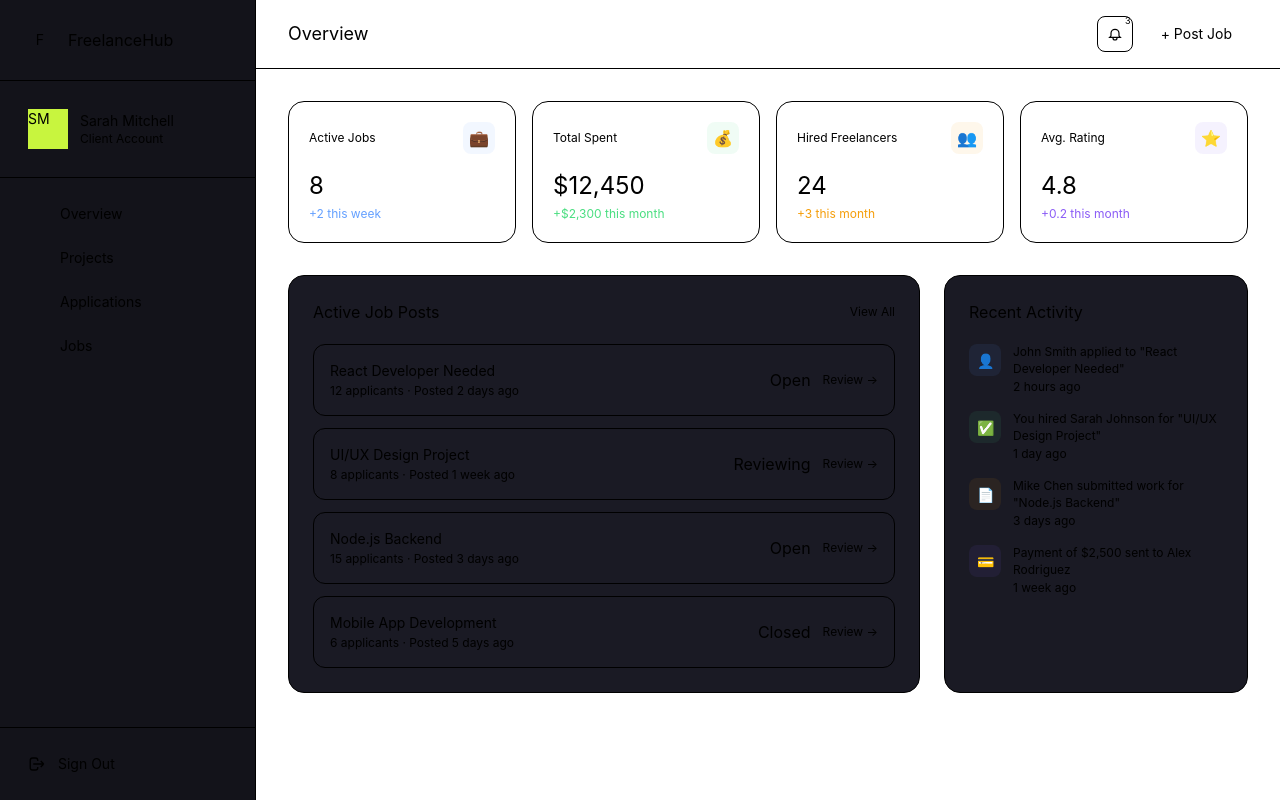
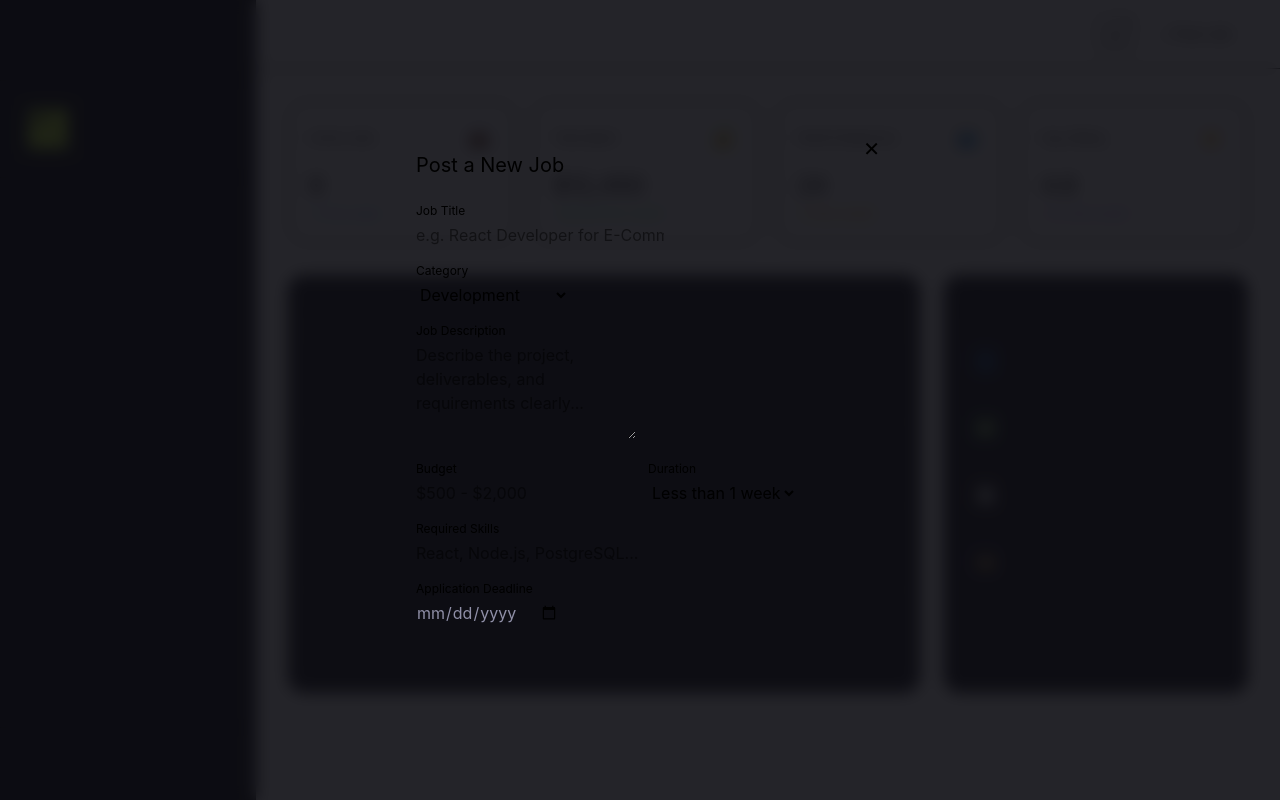
Before and after one commit to IdenDark/Free_Lance, a Vue app: page /client in a window 1280 px wide. Both pictures are taken after a click on the button "+ Post Job". Built offline with nearby package versions, Linux system fonts and the light colour scheme.

Commit message:
Client side postjob modal integration

```diff
--- a/src/components/AuthModal.vue
+++ b/src/components/AuthModal.vue
@@ -33,8 +33,7 @@ function handleRegister() {
 </script>
 
 <template>
-<div v-if="showAuth"
-     class="fixed inset-0 z-50 flex items-center justify-center p-4 bg-black/80 backdrop-blur-md">
+<div v-if="showAuth"      class="fixed inset-0 z-50 flex items-center justify-center p-4 bg-black/80 backdrop-blur-md">
 
   <div class="glass rounded-2xl p-8 w-full max-w-md relative animate-fade">
 
--- /dev/null
+++ b/src/components/postJob.vue
@@ -0,0 +1,32 @@
+<script setup>
+const showPostJob = defineModel()
+
+</script>
+
+<template>
+<div v-if="showPostJob" class="fixed inset-0 z-50 flex items-center justify-center p-4" style="background:rgba(13,13,18,0.9);backdrop-filter:blur(8px);">
+    <div class="glass rounded-2xl p-8 w-full max-w-lg relative page-enter max-h-[90vh] overflow-y-auto">
+      <button @click="showPostJob=false" class="absolute top-4 right-4 text-muted hover:text-soft transition-colors text-xl">✕</button>
+      <h2 class="font-display font-700 text-xl mb-6">Post a New Job</h2>
+      <div class="space-y-4">
+        <div><label class="text-xs text-muted mb-1 block">Job Title</label><input placeholder="e.g. React Developer for E-Commerce Rebuild"/></div>
+        <div><label class="text-xs text-muted mb-1 block">Category</label>
+          <select><option>Development</option><option>Design</option><option>Writing & Content</option><option>Marketing</option><option>Data & Analytics</option></select>
+        </div>
+        <div><label class="text-xs text-muted mb-1 block">Job Description</label><textarea rows="4" placeholder="Describe the project, deliverables, and requirements clearly..."></textarea></div>
+        <div class="grid grid-cols-2 gap-4">
+          <div><label class="text-xs text-muted mb-1 block">Budget</label><input placeholder="$500 - $2,000"/></div>
+          <div><label class="text-xs text-muted mb-1 block">Duration</label>
+            <select><option>Less than 1 week</option><option>1-4 weeks</option><option>1-3 months</option><option>3+ months</option></select>
+          </div>
+        </div>
+        <div><label class="text-xs text-muted mb-1 block">Required Skills</label><input placeholder="React, Node.js, PostgreSQL..."/></div>
+        <div><label class="text-xs text-muted mb-1 block">Application Deadline</label><input type="date" style="color:#9090A8"/></div>
+      </div>
+      <div class="flex gap-3 mt-6">
+        <!-- <button @click="/*submitJob()*/" class="btn-primary flex-1">Post Job →</button>
+        <button @click="/*showPostJob=false*/" class="btn-outline px-5">Cancel</button> -->
+      </div>
+    </div>
+  </div>
+</template>
--- /dev/null
+++ b/src/stores/clientStore.js
@@ -0,0 +1,33 @@
+import { defineStore } from 'pinia'
+import { useJobsStore } from './jobsStore'
+
+export const useClientStore = defineStore('client', {
+
+  state: () => ({
+
+    stats: {
+      jobsPosted: 0,
+      activeProjects: 0
+    },
+
+    projects: []
+
+  }),
+
+  actions: {
+
+    createProject(job){
+
+    const jobsStore = useJobsStore()
+
+    jobsStore.postJob(job)
+
+    this.projects.push(job)
+
+    this.stats.jobsPosted++
+
+    }
+
+  }
+
+})
--- /dev/null
+++ b/src/stores/freelancerStore.js
@@ -0,0 +1,46 @@
+import { defineStore } from 'pinia'
+
+//import of jobs
+import { useJobsStore } from './jobsStore'
+
+export const useFreelancerStore = defineStore('freelancer', {
+
+  state: () => ({
+
+    stats: {
+      applications: 0,
+      activeProjects: 0,
+      earnings: 0
+    },
+
+    myApplications: []
+
+  }),
+
+  actions: {
+
+    apply(job){
+
+
+
+    const jobsStore = useJobsStore()
+
+    // register application in jobs database
+    jobsStore.applyToJob(job.id, "Freelancer")
+
+    // track freelancer activity
+    this.myApplications.push(job)
+
+    this.stats.applications++
+
+
+
+      this.myApplications.push(job)
+
+      this.stats.applications++
+
+    }
+
+  }
+
+})
--- /dev/null
+++ b/src/stores/jobsStore.js
@@ -0,0 +1,66 @@
+import { defineStore } from 'pinia'
+
+export const useJobsStore = defineStore('jobs', {
+
+  state: () => ({
+
+    featuredJobs: [
+      {
+        id: 1,
+        title: 'Frontend Vue Developer',
+        company: 'TechFlow',
+        budget: '$2000',
+        description: 'Build responsive UI using Vue and Tailwind',
+        skills: ['Vue', 'Tailwind', 'JavaScript']
+      },
+      {
+        id: 2,
+        title: 'Laravel Backend Developer',
+        company: 'DevSolutions',
+        budget: '$3000',
+        description: 'Develop API endpoints and authentication',
+        skills: ['Laravel', 'PHP', 'MySQL'],
+
+
+      }
+    ],
+
+    allJobs: [...this.featuredJobs],
+
+    clientJobsList: [],
+
+    activeJobs: []
+
+  }),
+
+  actions: {
+
+    postJob(job){
+
+      job.id = Date.now()
+
+      this.allJobs.push(job)
+
+      this.clientJobsList.push(job)
+
+      this.activeJobs.push(job)
+      this.featuredJobs.push(job)
+
+    },
+
+    applyToJob(jobId, freelancer){
+
+      const job = this.allJobs.find(j => j.id === jobId)
+
+      if(!job.applications){
+        job.applications = []
+      }
+
+      job.applications.push(freelancer)
+
+    }
+
+  }
+
+
+})
--- a/src/views/client/ClientLayout.vue
+++ b/src/views/client/ClientLayout.vue
@@ -1,4 +1,128 @@
 
+<script setup>
+import { useRoute, useRouter } from 'vue-router'
+import { useAuthStore } from '@/stores/auth'
+import { ref, computed } from 'vue'
+import postJob from '../../components/postJob.vue'
+
+const route = useRoute()
+const router = useRouter()
+const authStore = useAuthStore()
+
+const clientTab = ref('overview')
+const showPostJob = ref(false)
+
+const clientNav = [
+  { label: 'Overview', path: '/client' },
+  { label: 'Projects', path: '/client/projects' },
+  { label: 'Applications', path: '/client/applications' },
+  { label: 'Jobs', path: '/client/jobs' }
+]
+
+
+
+
+function logout() {
+  authStore.logout()
+}
+
+// job stuff
+function submitJob(){
+
+  const job = {
+    title: "Mobile App Developer",
+    company: "StartupX",
+    budget: "$2500",
+    description: "Build Flutter mobile app"
+  }
+
+  jobsStore.postJob(job)
+}
+
+function navigateTo(path) {
+  router.push(path)
+}
+</script>
+
+
+
+
+<template>
+  <div class="flex min-h-screen">
+
+    <!-- SIDEBAR -->
+    <aside class="sidebar w-64 fixed top-0 left-0 h-full border-r border-border flex flex-col" style="background:#13131A;">
+      <div class="p-6 border-b border-border">
+        <div class="flex items-center gap-3">
+          <div class="w-8 h-8 bg-accent rounded-lg flex items-center justify-center">
+            <span class="font-display font-800 text-ink text-sm">F</span>
+          </div>
+          <span class="font-display font-700">FreelanceHub</span>
+        </div>
+      </div>
+      <div class="p-4 border-b border-border">
+        <div class="flex items-center gap-3 p-3">
+          <div class="avatar w-10 h-10 text-sm text-ink" style="background:#C8F53E;">SM</div>
+          <div>
+            <div class="font-display font-600 text-sm">Sarah Mitchell</div>
+            <div class="text-muted text-xs">Client Account</div>
+          </div>
+        </div>
+      </div>
+      <nav class="p-4 flex-1 space-y-1">
+        <router-link
+          v-for="item in clientNav"
+          :key="item.path"
+          :to="item.path"
+          class="px-3 py-2.5 flex items-center gap-3 text-sm rounded-lg transition"
+          :class="route.path === item.path ? 'bg-accent/10 text-accent' : 'text-muted hover:text-soft'"
+        >
+          <span v-html="item.icon" class="w-5 h-5 shrink-0"></span>
+          <span>{{ item.label }}</span>
+          <span v-if="item.badge" class="ml-auto badge badge-pending text-xs">{{ item.badge }}</span>
+        </router-link>
+      </nav>
+      <div class="p-4 border-t border-border">
+        <button @click="logout" class="w-full px-3 py-2.5 flex items-center gap-3 text-sm text-muted hover:text-soft">
+          <svg width="18" height="18" fill="none" stroke="currentColor" stroke-width="1.8" viewBox="0 0 24 24"><path d="M17 16l4-4m0 0l-4-4m4 4H7m6 4v1a3 3 0 01-3 3H6a3 3 0 01-3-3V7a3 3 0 013-3h4a3 3 0 013 3v1"/></svg>
+          <span>Sign Out</span>
+        </button>
+      </div>
+    </aside>
+
+    <!-- MAIN CONTENT -->
+    <main class="flex-1 ml-64 min-h-screen">
+
+      <!-- Topbar -->
+      <div class="sticky top-0 z-10 glass border-b border-border px-8 py-4 flex items-center justify-between">
+        <div>
+          <h1 class="font-display font-700 text-lg">{{ clientNavLabel }}</h1>
+          <!-- <p class="text-muted text-xs">Saturday, February 21, 2026</p> -->
+        </div>
+        <div class="flex items-center gap-3">
+          <button class="relative w-9 h-9 rounded-lg border border-border flex items-center justify-center text-muted hover:text-soft transition-colors">
+            <svg width="16" height="16" fill="none" stroke="currentColor" stroke-width="1.8" viewBox="0 0 24 24"><path d="M15 17h5l-1.405-1.405A2.032 2.032 0 0118 14.158V11a6 6 0 10-12 0v3.159c0 .538-.214 1.055-.595 1.436L4 17h5m6 0v1a3 3 0 11-6 0v-1m6 0H9"/></svg>
+            <span class="absolute -top-1 -right-1 w-4 h-4 bg-accent rounded-full flex items-center justify-center text-ink font-600" style="font-size:9px;">3</span>
+          </button>
+          <button @click="showPostJob=true" class="btn-primary text-sm px-4 py-2">+ Post Job</button>
+          <postJob v-model="showPostJob" />
+
+        </div>
+      </div>
+
+      <!-- DYNAMIC CONTENT -->
+      <div class="p-8">
+        <router-view />
+      </div>
+    </main>
+
+  </div>
+</template>
+
+
+
+
+<!--
 <script setup>
 import { useRoute, useRouter } from 'vue-router'
 import { useAuthStore } from '@/stores/auth'
@@ -35,75 +159,4 @@ function logout() {
 // function navigateTo(path) {
 //   router.push(path)
 // }
-</script>
-
-
-<template>
-  <div class="flex min-h-screen">
-
-    <!-- SIDEBAR -->
-    <aside class="sidebar w-64 fixed top-0 left-0 h-full border-r border-border flex flex-col" style="background:#13131A;">
-      <div class="p-6 border-b border-border">
-        <div class="flex items-center gap-3">
-          <div class="w-8 h-8 bg-accent rounded-lg flex items-center justify-center">
-            <span class="font-display font-800 text-ink text-sm">F</span>
-          </div>
-          <span class="font-display font-700">FreelanceHub</span>
-        </div>
-      </div>
-      <div class="p-4 border-b border-border">
-        <div class="flex items-center gap-3 p-3">
-          <div class="avatar w-10 h-10 text-sm text-ink" style="background:#C8F53E;">SM</div>
-          <div>
-            <div class="font-display font-600 text-sm">Sarah Mitchell</div>
-            <div class="text-muted text-xs">Client Account</div>
-          </div>
-        </div>
-      </div>
-      <nav class="p-4 flex-1 space-y-1">
-        <router-link
-          v-for="item in clientNav"
-          :key="item.path"
-          :to="item.path"
-          class="px-3 py-2.5 flex items-center gap-3 text-sm rounded-lg transition"
-          :class="route.path === item.path ? 'bg-accent/10 text-accent' : 'text-muted hover:text-soft'"
-        >
-          <span v-html="item.icon" class="w-5 h-5 flex-shrink-0"></span>
-          <span>{{ item.label }}</span>
-          <span v-if="item.badge" class="ml-auto badge badge-pending text-xs">{{ item.badge }}</span>
-        </router-link>
-      </nav>
-      <div class="p-4 border-t border-border">
-        <button @click="logout" class="w-full px-3 py-2.5 flex items-center gap-3 text-sm text-muted hover:text-soft">
-          <svg width="18" height="18" fill="none" stroke="currentColor" stroke-width="1.8" viewBox="0 0 24 24"><path d="M17 16l4-4m0 0l-4-4m4 4H7m6 4v1a3 3 0 01-3 3H6a3 3 0 01-3-3V7a3 3 0 013-3h4a3 3 0 013 3v1"/></svg>
-          <span>Sign Out</span>
-        </button>
-      </div>
-    </aside>
-
-    <!-- MAIN CONTENT -->
-    <main class="flex-1 ml-64 min-h-screen">
-
-      <!-- Topbar -->
-      <div class="sticky top-0 z-10 glass border-b border-border px-8 py-4 flex items-center justify-between">
-        <div>
-          <h1 class="font-display font-700 text-lg">{{ clientNavLabel }}</h1>
-          <!-- <p class="text-muted text-xs">Saturday, February 21, 2026</p> -->
-        </div>
-        <div class="flex items-center gap-3">
-          <button class="relative w-9 h-9 rounded-lg border border-border flex items-center justify-center text-muted hover:text-soft transition-colors">
-            <svg width="16" height="16" fill="none" stroke="currentColor" stroke-width="1.8" viewBox="0 0 24 24"><path d="M15 17h5l-1.405-1.405A2.032 2.032 0 0118 14.158V11a6 6 0 10-12 0v3.159c0 .538-.214 1.055-.595 1.436L4 17h5m6 0v1a3 3 0 11-6 0v-1m6 0H9"/></svg>
-            <span class="absolute -top-1 -right-1 w-4 h-4 bg-accent rounded-full flex items-center justify-center text-ink font-600" style="font-size:9px;">3</span>
-          </button>
-          <button @click="showPostJob=true" class="btn-primary text-sm px-4 py-2">+ Post Job</button>
-        </div>
-      </div>
-
-      <!-- DYNAMIC CONTENT -->
-      <div class="p-8">
-        <router-view />
-      </div>
-    </main>
-
-  </div>
-</template>
+</script> -->
--- a/src/views/freelancer/Browse.vue
+++ b/src/views/freelancer/Browse.vue
@@ -1,3 +1,12 @@
+<script setup>
+import { useJobsStore } from '@/stores/jobsStore'
+
+const jobsStore = useJobsStore()
+
+const jobs = jobsStore.featuredJobs
+</script>
+
+
 <template>
    <div  class="page-enter">
           <div class="flex flex-col md:flex-row gap-4 mb-6">
@@ -6,7 +15,7 @@
             <select class="md:w-40"><option>Any Budget</option><option>Under $500</option><option>$500–$2000</option><option>$2000+</option></select>
           </div>
           <div class="grid gap-4">
-            <div v-for="job in allJobs" :key="job.id"
+            <div v-for="job in jobs" :key="job.id"
               class="card-hover rounded-2xl border border-border p-6" style="background:#1A1A24;">
               <div class="flex flex-col md:flex-row md:items-start gap-4">
                 <div class="w-12 h-12 rounded-2xl flex items-center justify-center text-2xl flex-shrink-0" :style="`background:${job.color}20`">{{ job.icon }}</div>
--- a/src/views/freelancer/Profile.vue
+++ b/src/views/freelancer/Profile.vue
@@ -1,3 +1,9 @@
+<script setup>
+import { ref } from 'vue'
+
+const freelancerSkills = ref(['React', 'Node.js', 'Vue.js',])
+</script>
+
 <template>
   <div  class="page-enter max-w-2xl space-y-6">
           <div class="rounded-2xl border border-border p-6" style="background:#1A1A24;">
```
Also changed, not shown: src/stores/adminStore.js (added, +39 -0 lines).
